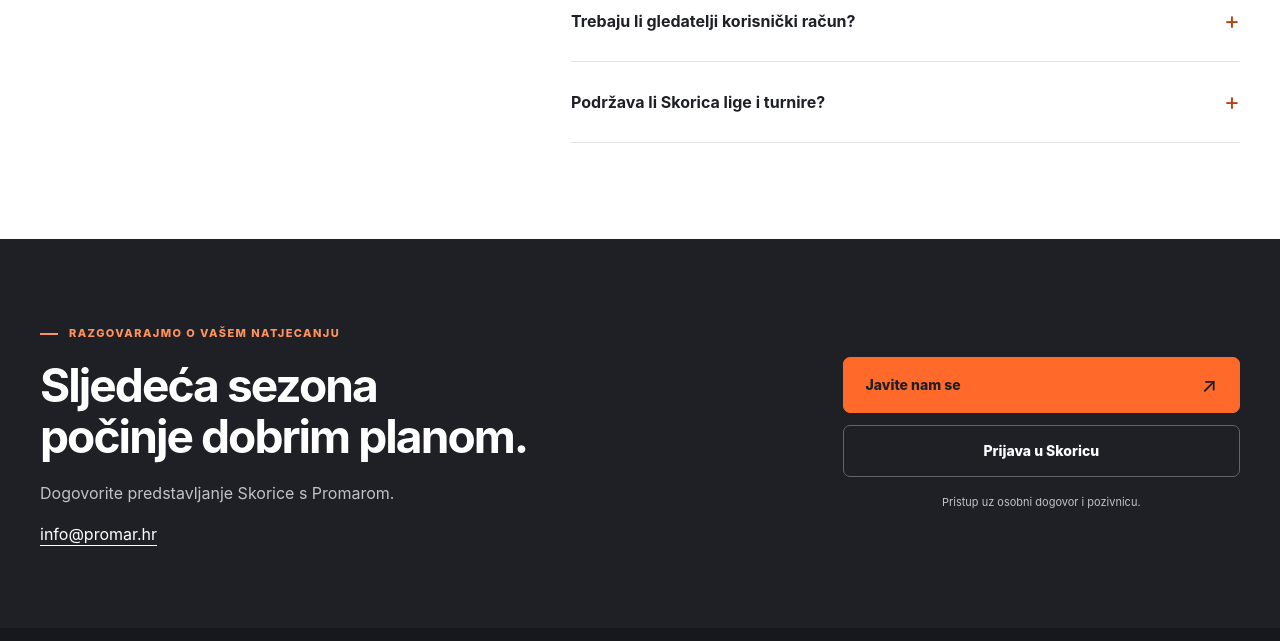
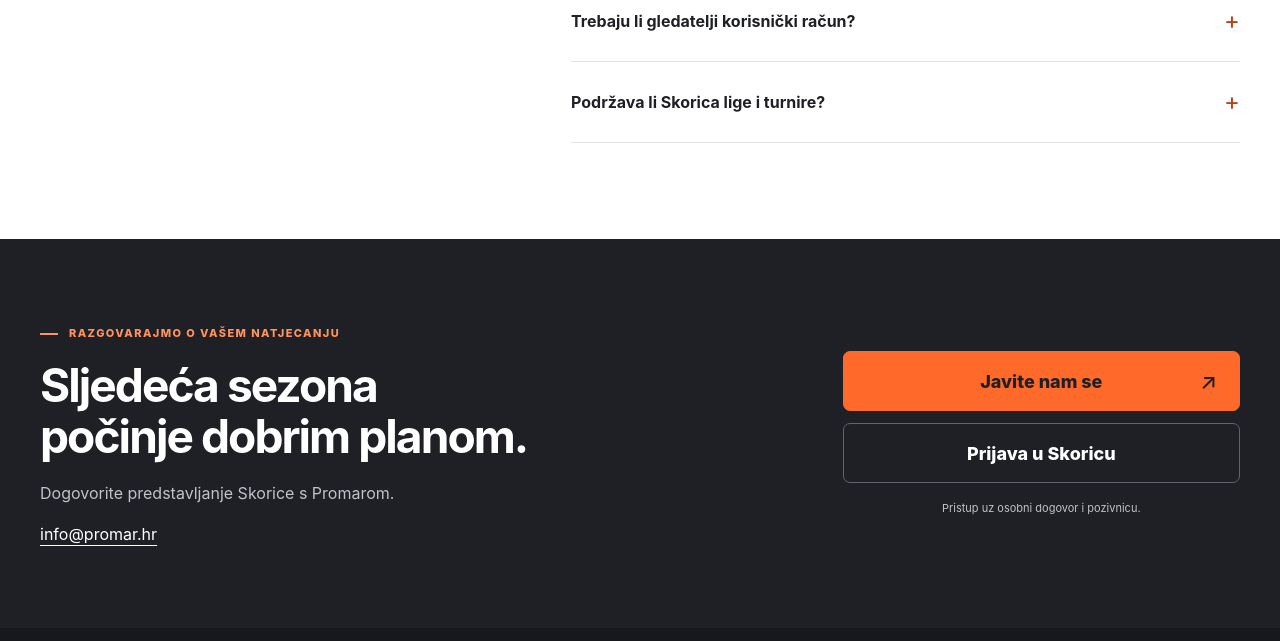
Before and after one commit to Pro-ma-r/skorica-landing, a website: page index.html in a window 1280 px wide. Shown: the part 3936-4577 px from the top of the page. Drawn offline with Linux system fonts and the light colour scheme.

Commit message:
Center contact actions and increase their text size (#7)

```diff
--- a/styles.css
+++ b/styles.css
@@ -126,7 +126,8 @@
 .provider-contact { margin-bottom: 0; }
 .provider-contact a { text-decoration: underline; text-underline-offset: 5px; color: #fff; }
 .final-actions { display: flex; flex-direction: column; gap: 12px; }
-.final-actions .button { justify-content: space-between; }
+.final-actions .button { position: relative; justify-content: center; min-height: 60px; padding-inline: 48px; font-size: 18px; }
+.final-actions .button span { position: absolute; right: 22px; font-size: 22px; }
 .final-actions>span { margin-top: 6px; color: #c0c2c8; font-size: 11px; text-align: center; }
 .button-dark-secondary { background: transparent; border-color: #62646d; color: #fff!important; justify-content: center!important; }
 .button-dark-secondary:hover { background: #34353c; }
```
